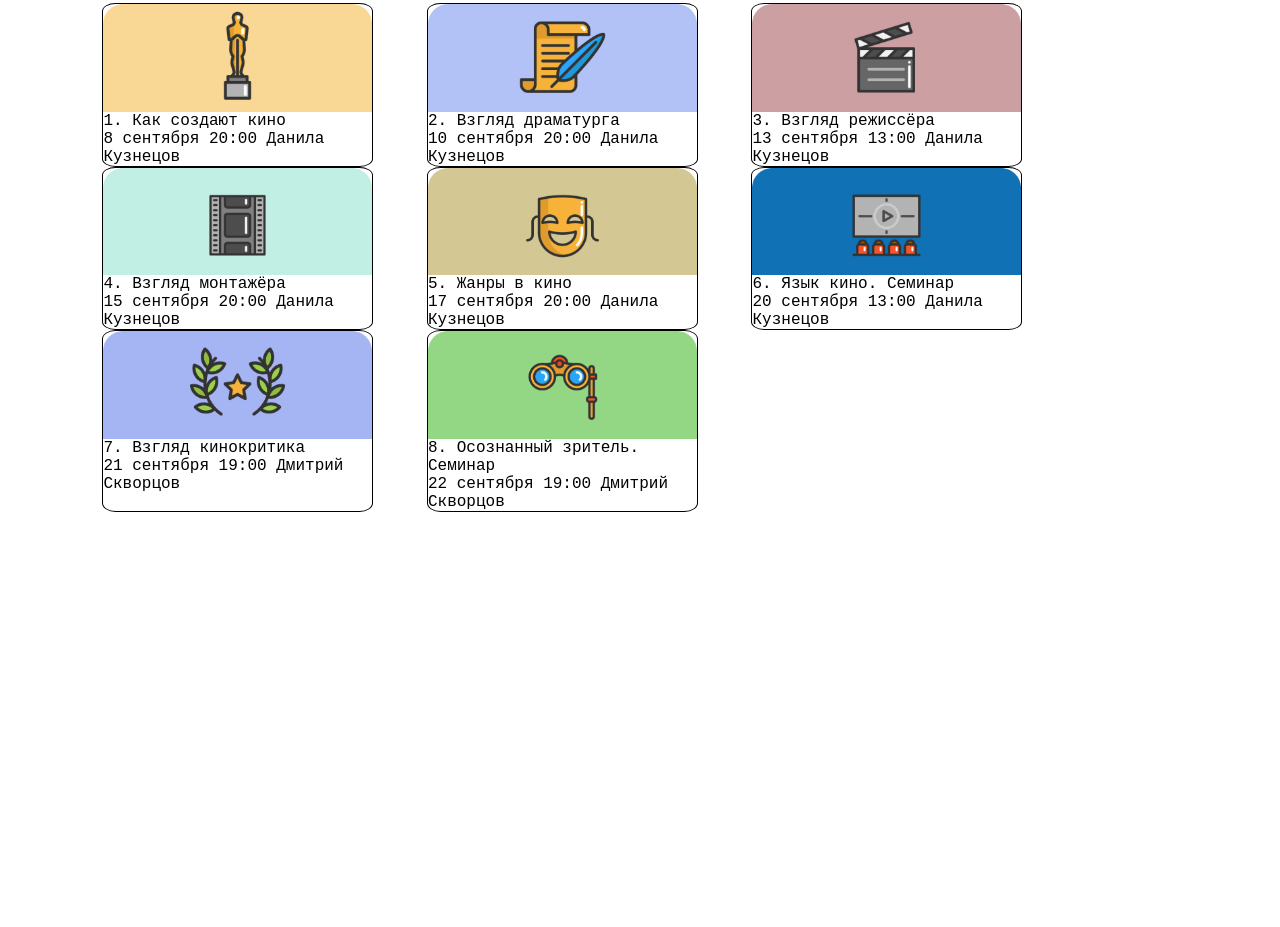
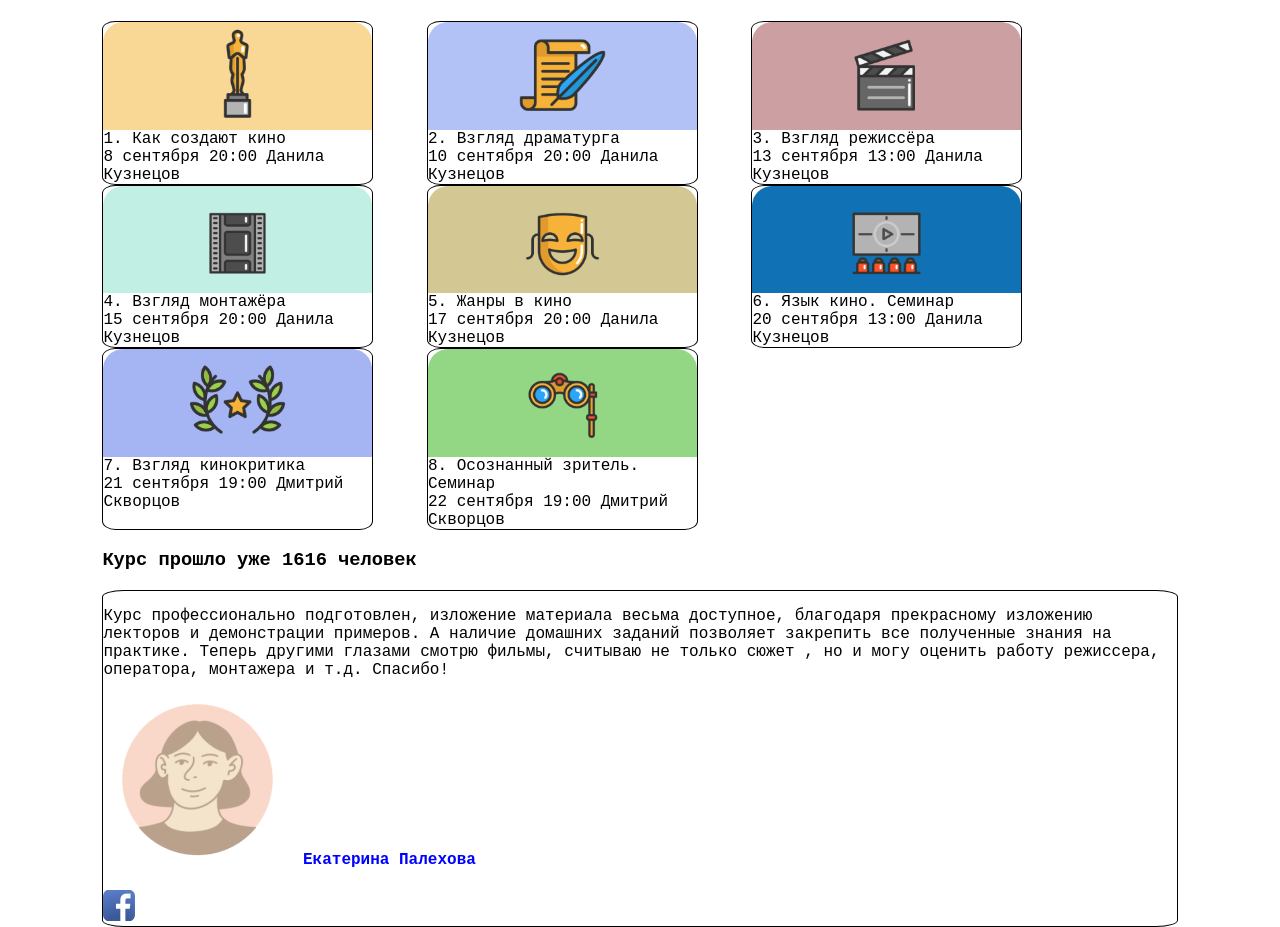
Before and after one commit to samirametin/Figma-2, a plain HTML site: page index.html in a window 1280 px wide. Shown: the part 1850-2777 px from the top of the page. Before the commit the page ends 2362 px from the top, so only its background shows below. Drawn offline with Linux system fonts and the light colour scheme.

Commit message:
Kod Bölgüsü

```diff
--- a/css/style.css
+++ b/css/Israil.css
@@ -73,6 +73,18 @@ h4 {
   /* height: 10%; */
 }
 
+.flex-container-6 {
+  border: 1px solid black;
+  box-shadow: 10px;
+  border-radius: 2%;
+}
+
+.flex-container-6 > h4 {
+  display: inline-block;
+  position: relative;
+  top: -100%;
+}
+
 .flex-container-5 > .flex-item > p{
   margin: 0;
 }
--- a/index.html
+++ b/index.html
@@ -5,13 +5,16 @@
     <meta http-equiv="X-UA-Compatible" content="IE=edge" />
     <meta name="viewport" content="width=device-width, initial-scale=1.0" />
     <title>Document</title>
-    <link rel="stylesheet" href="./css/style.css" />
+    <link rel="stylesheet" href="./css/Israil.css" />
+    <link rel="stylesheet" href="./css/Elşən.css" />
+    <link rel="stylesheet" href="./css/Samirə.css" />
   </head>
   <body>
     <a
       href="https://www.figma.com/file/69KkWov2CX66UaxNFRpxN4/m1-project-acb-part-time?node-id=1%3A2"
       >Figma</a
     >
+    <div class="Elşən">
       <img id="sync" src="./assets/logo_mobile_black 1.png" alt="" />
       <div class="flex-container-1">
         <flex-item>
@@ -61,14 +64,16 @@
       </div>
       <h2>О курсе</h2>
       <div>
-      Порой фильмы устроены сложнее четырёхтомных романов. Но читать книги учат
-      со школы, а смотреть кино — нет. При этом без подготовки бывает трудно
-      получить от просмотра удовольствие. На курсе из 8 занятий научимся быть
-      осознанными зрителями. Познакомимся с этапами кинопроизводства и узнаем,
-      как смотреть кино глазами сценариста, режиссёра и монтажёра. Разберёмся в
-      особенностях жанров и рассмотрим важнейшие картины, от «Гражданина Кейна»
-      до «Матрицы».
+        Порой фильмы устроены сложнее четырёхтомных романов. Но читать книги
+        учат со школы, а смотреть кино — нет. При этом без подготовки бывает
+        трудно получить от просмотра удовольствие. На курсе из 8 занятий
+        научимся быть осознанными зрителями. Познакомимся с этапами
+        кинопроизводства и узнаем, как смотреть кино глазами сценариста,
+        режиссёра и монтажёра. Разберёмся в особенностях жанров и рассмотрим
+        важнейшие картины, от «Гражданина Кейна» до «Матрицы».
       </div>
+    </div>
+    <div class="Samirə">
       <div style="display: flex; justify-content: center; margin-top: 10%">
         <img src="./assets/_1 1.png" alt="" style="width: 30%" />
       </div>
@@ -96,8 +101,8 @@
         <div class="flex-item">
           <h4>Доступ навсегда</h4>
           <p>
-          Если вы не успели на вебинар, всегда можете посмотреть запись в личном
-          кабинете
+            Если вы не успели на вебинар, всегда можете посмотреть запись в
+            личном кабинете
           </p>
         </div>
         <div class="flex-item">
@@ -123,6 +128,8 @@
         </li>
         <li>Как, зная всё это, понимать, о чем фильм.</li>
       </ul>
+    </div>
+    <div class="Israil">
       <h2>Программа курса</h2>
       <div class="flex-container-5">
         <div class="flex-item">
@@ -166,5 +173,21 @@
           <p>22 сентября 19:00 Дмитрий Скворцов</p>
         </div>
       </div>
+      <h3>Курс прошло уже 1616 человек</h3>
+      <div class="flex-container-6">
+        <p>
+          Курс профессионально подготовлен, изложение материала весьма
+          доступное, благодаря прекрасному изложению лекторов и демонстрации
+          примеров. А наличие домашних заданий позволяет закрепить все
+          полученные знания на практике. Теперь другими глазами смотрю фильмы,
+          считываю не только сюжет , но и могу оценить работу режиссера,
+          оператора, монтажера и т.д. Спасибо!
+        </p>
+        <img src="./assets/1 9.png" alt="" />
+        <h4>Екатерина Палехова</h4>
+        <br />
+        <img src="./assets/fb_2 1.png" alt="" />
+      </div>
+    </div>
   </body>
 </html>
```
Also changed, not shown: css/Elşən.css (added), css/Samirə.css (added). Lines whose indentation alone changed are shown as unchanged.
